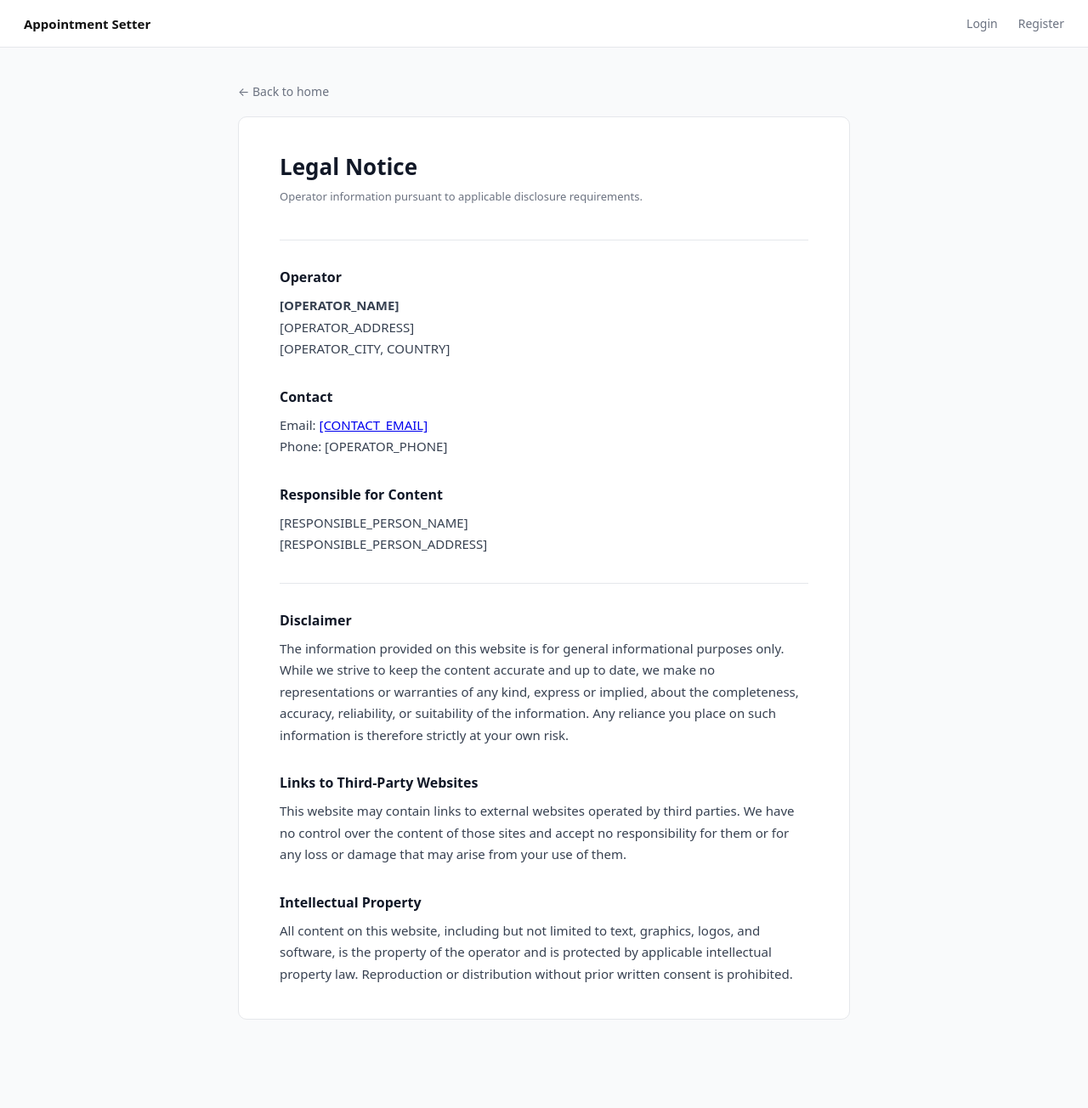
After one commit to philip-laibtech/appointment-setter, a Django app: page /legal/ in a window 1280 px wide. The commit adds this page. Shown: the whole page at 85% size. Run offline with Django 5.2, Linux system fonts and the light colour scheme.

Commit message:
add impressum

```diff
--- a/bookings/templates/bookings/public_booking_base.html
+++ b/bookings/templates/bookings/public_booking_base.html
@@ -124,7 +124,8 @@
     {% endif %}
     {% block content %}{% endblock %}
   </main>
-  <footer style="text-align:center;padding:1.5rem 1rem 2.5rem;font-size:0.8125rem;color:#9ca3af;">
+  <footer style="text-align:center;padding:1.5rem 1rem 2.5rem;font-size:0.8125rem;color:#9ca3af;display:flex;justify-content:center;gap:1.25rem;">
     <a href="{% url 'landing:privacy_policy' %}" style="color:#9ca3af;text-decoration:none;" target="_blank" rel="noopener noreferrer">{% translate "Privacy Policy" %}</a>
+    <a href="{% url 'landing:legal_notice' %}" style="color:#9ca3af;text-decoration:none;" target="_blank" rel="noopener noreferrer">{% translate "Legal Notice" %}</a>
   </footer>
 {% endblock %}
--- a/landing/templates/landing/home.html
+++ b/landing/templates/landing/home.html
@@ -78,4 +78,9 @@
     </div>
   </div>
 </main>
+<footer style="text-align:center;padding:1.5rem 1rem 2rem;font-size:0.8125rem;color:var(--text-muted);display:flex;justify-content:center;gap:1.25rem;">
+  <a href="{% url 'landing:privacy_policy' %}" style="color:var(--text-muted);text-decoration:none;">{% translate "Privacy Policy" %}</a>
+  <a href="{% url 'landing:terms_of_service' %}" style="color:var(--text-muted);text-decoration:none;">{% translate "Terms of Service" %}</a>
+  <a href="{% url 'landing:legal_notice' %}" style="color:var(--text-muted);text-decoration:none;">{% translate "Legal Notice" %}</a>
+</footer>
 {% endblock %}
--- /dev/null
+++ b/landing/templates/landing/legal_notice.html
@@ -0,0 +1,151 @@
+{% extends "base.html" %}
+{% load i18n %}
+{% block title %}{% translate "Legal Notice" %} — Appointment Setter{% endblock %}
+
+{% block head %}
+<style>
+  *, *::before, *::after { box-sizing: border-box; margin: 0; padding: 0; }
+
+  :root {
+    --sb-border: #e5e7eb;
+    --text-primary: #111827;
+    --text-muted: #6b7280;
+    --bg-body: #f9fafb;
+    --topbar-h: 56px;
+  }
+
+  body {
+    font-family: system-ui, -apple-system, BlinkMacSystemFont, "Segoe UI", sans-serif;
+    background: var(--bg-body);
+    color: var(--text-primary);
+    min-height: 100vh;
+  }
+
+  nav {
+    background: #fff;
+    border-bottom: 1px solid var(--sb-border);
+    padding: 0 1.75rem;
+    height: var(--topbar-h);
+    display: flex;
+    align-items: center;
+    gap: 1.5rem;
+  }
+
+  .brand { font-weight: 700; font-size: 0.9375rem; color: #111; text-decoration: none; }
+  .spacer { flex: 1; }
+  nav a { color: var(--text-muted); text-decoration: none; font-size: 0.875rem; font-weight: 500; }
+  nav a:hover { color: var(--text-primary); }
+
+  main {
+    max-width: 760px;
+    margin: 2.5rem auto;
+    padding: 0 1.25rem 4rem;
+  }
+
+  .card {
+    background: #fff;
+    border: 1px solid var(--sb-border);
+    border-radius: 10px;
+    padding: 2.5rem 3rem;
+  }
+
+  h1 {
+    font-size: 1.625rem;
+    font-weight: 700;
+    margin-bottom: 0.375rem;
+  }
+
+  .meta {
+    font-size: 0.8125rem;
+    color: var(--text-muted);
+    margin-bottom: 2.5rem;
+  }
+
+  h2 {
+    font-size: 1rem;
+    font-weight: 600;
+    margin-top: 2rem;
+    margin-bottom: 0.625rem;
+  }
+
+  p, li {
+    font-size: 0.9375rem;
+    line-height: 1.7;
+    color: #374151;
+  }
+
+  p + p { margin-top: 0.75rem; }
+
+  hr {
+    border: none;
+    border-top: 1px solid var(--sb-border);
+    margin: 2rem 0;
+  }
+
+  a.back {
+    display: inline-block;
+    margin-bottom: 1.25rem;
+    font-size: 0.875rem;
+    color: var(--text-muted);
+    text-decoration: none;
+  }
+  a.back:hover { color: var(--text-primary); }
+
+  @media (max-width: 600px) {
+    .card { padding: 1.5rem 1.25rem; }
+  }
+</style>
+{% endblock %}
+
+{% block body %}
+<nav>
+  <a class="brand" href="/">Appointment Setter</a>
+  <span class="spacer"></span>
+  <a href="{% url 'company_accounts:login' %}">{% translate "Login" %}</a>
+  <a href="{% url 'company_accounts:register' %}">{% translate "Register" %}</a>
+</nav>
+
+<main>
+  <a class="back" href="/">&larr; {% translate "Back to home" %}</a>
+
+  <div class="card">
+    <h1>{% translate "Legal Notice" %}</h1>
+    <p class="meta">{% translate "Operator information pursuant to applicable disclosure requirements." %}</p>
+
+    <hr>
+
+    <h2>{% translate "Operator" %}</h2>
+    <p>
+      <strong>[OPERATOR_NAME]</strong><br>
+      [OPERATOR_ADDRESS]<br>
+      [OPERATOR_CITY, COUNTRY]
+    </p>
+
+    <h2>{% translate "Contact" %}</h2>
+    <p>
+      {% translate "Email:" %} <a href="mailto:[CONTACT_EMAIL]">[CONTACT_EMAIL]</a><br>
+      {% translate "Phone:" %} [OPERATOR_PHONE]
+    </p>
+
+    <h2>{% translate "Responsible for Content" %}</h2>
+    <p>[RESPONSIBLE_PERSON_NAME]<br>[RESPONSIBLE_PERSON_ADDRESS]</p>
+
+    <hr>
+
+    <h2>{% translate "Disclaimer" %}</h2>
+    <p>
+      {% translate "The information provided on this website is for general informational purposes only. While we strive to keep the content accurate and up to date, we make no representations or warranties of any kind, express or implied, about the completeness, accuracy, reliability, or suitability of the information. Any reliance you place on such information is therefore strictly at your own risk." %}
+    </p>
+
+    <h2>{% translate "Links to Third-Party Websites" %}</h2>
+    <p>
+      {% translate "This website may contain links to external websites operated by third parties. We have no control over the content of those sites and accept no responsibility for them or for any loss or damage that may arise from your use of them." %}
+    </p>
+
+    <h2>{% translate "Intellectual Property" %}</h2>
+    <p>
+      {% translate "All content on this website, including but not limited to text, graphics, logos, and software, is the property of the operator and is protected by applicable intellectual property law. Reproduction or distribution without prior written consent is prohibited." %}
+    </p>
+  </div>
+</main>
+{% endblock %}
--- a/landing/urls.py
+++ b/landing/urls.py
@@ -1,6 +1,6 @@
 from django.urls import path
 
-from .views import HomeView, PrivacyPolicyView, TermsOfServiceView
+from .views import HomeView, LegalNoticeView, PrivacyPolicyView, TermsOfServiceView
 
 app_name = "landing"
 
@@ -8,4 +8,5 @@ urlpatterns = [
     path("", HomeView.as_view(), name="home"),
     path("privacy/", PrivacyPolicyView.as_view(), name="privacy_policy"),
     path("terms/", TermsOfServiceView.as_view(), name="terms_of_service"),
+    path("legal/", LegalNoticeView.as_view(), name="legal_notice"),
 ]
--- a/landing/views.py
+++ b/landing/views.py
@@ -17,3 +17,7 @@ class PrivacyPolicyView(TemplateView):
 
 class TermsOfServiceView(TemplateView):
     template_name = "landing/terms_of_service.html"
+
+
+class LegalNoticeView(TemplateView):
+    template_name = "landing/legal_notice.html"
```
